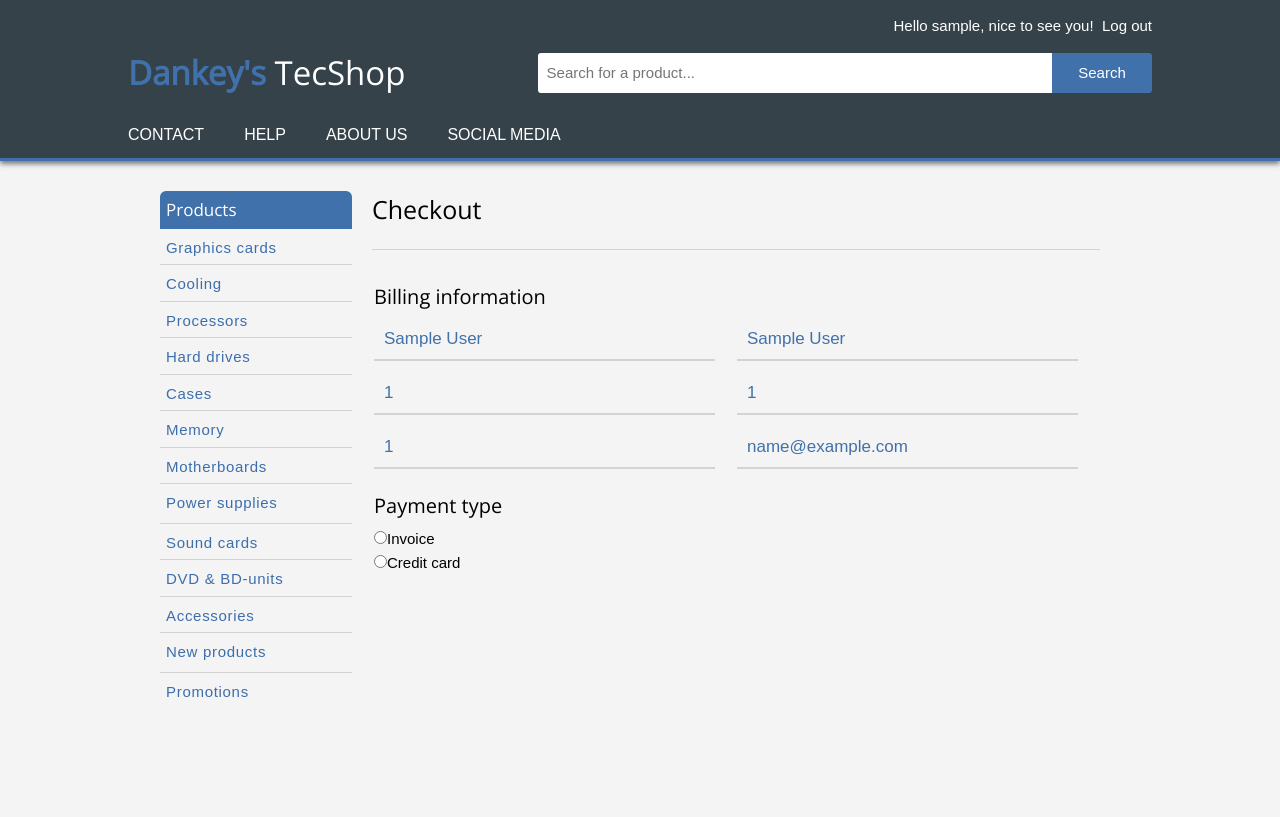
After one commit to seafewd/dankey, a PHP site: page /dankey/public/checkout.php in a window 1280 px wide. The commit adds this page. Shown: the top 817 px of the page. Run offline with PHP 8.4, Linux system fonts and the light colour scheme; the visitor is signed in with stand-in values (Sample User, id 1); some web fonts are replaced.

Commit message:
started checkout form

```diff
--- /dev/null
+++ b/css/checkout.css
@@ -0,0 +1,75 @@
+#checkout-form input[type="text"],
+#checkout-form input[type="password"],
+#checkout-form input[type="email"],
+#checkout-form input[type="tel"],
+#checkout-form input[type="date"] {
+    width: 100%;
+    margin: 10px 0;
+    background: none;
+    border: none;
+    font-size: 17px;
+    border-bottom: 2px solid;
+    border-color: lightgray;
+    padding-bottom: 10px;
+    text-indent: 10px;
+    box-sizing: border-box;
+    transition: 0.3s ease-in-out;
+    color: var(--main_blue_font-color);
+}
+
+#checkout-form input[type="submit"]{
+    width: 100%;
+    height: 45px;
+    margin: 20px 0 10px 0;
+    font-size: 18px;
+    text-align: center;
+    border: none;
+    display: inline-block;
+    background-color: #4171aa;
+    color: white;
+    border-radius: 3px;
+    letter-spacing: 1px;
+    transition: 0.3s ease-in-out;
+    cursor: pointer;
+}
+
+#checkout-form input[type="submit"]:hover{
+    background-color: #325784;
+}
+
+#checkout-form input:focus {
+    border-color: var(--main_blue_font-color);
+}
+
+#checkout-table {
+    border-collapse: separate;
+    display: table;
+    width: 100%;
+    margin: 20px 0;
+}
+
+#checkout-table th {
+    text-align: left;
+    font-size: 20px;
+    font-family: 'Open Sans', Roboto;
+    font-weight: normal;
+    padding-bottom: 5px;
+    padding-top: 10px;
+}
+
+#checkout-table tr {
+}
+
+
+#checkout-table td {
+    display: table-cell;
+    width: 45%;
+}
+
+#checkout-table td {
+    padding-right: 20px;
+}
+
+#checkout-table input[type="radio"] {
+
+}
--- a/php/scripts/redirect.php
+++ b/php/scripts/redirect.php
@@ -1,4 +1,5 @@
 <?php
+require_once ( __DIR__ . '/functions.php');
 $name = str_replace('+', ' ', $_GET['search_text']);
 $redirect = str_replace(' ', '_', $name);
 
@@ -9,7 +10,7 @@ $statement->bindParam(':name', $term);
 $statement->execute();
 
 while ($row = $statement->fetch()) {
-  header("Location: http://dankeytec.internet-box.ch/public/product_list.php?search_text=$redirect");
+  header("Location:" . ABS_URL . "/public/product_list.php?search_text=$redirect");
   exit;
 };
 ?>
--- /dev/null
+++ b/public/checkout.php
@@ -0,0 +1,80 @@
+<?php
+session_start();
+
+require_once ( __DIR__ . '/../config/head.php' );
+require_once ( ABS_FILE . '/php/includes/header.php' );
+require_once ( ABS_FILE . '/php/includes/article_main_outer.php' );
+
+?>
+<link rel="stylesheet" href="<?php rootDir(); ?>css/checkout.css">
+
+<h1>Checkout</h1>
+<div class="line_separator"></div>
+<form id="checkout-form" action="" method="post" accept-charset="UTF-8">
+    <table id="checkout-table">
+        <?php
+            if (isSet($_SESSION)) {
+                $username = $_SESSION["username"];
+                $firstname = $_SESSION["firstname"];
+                $lastname = $_SESSION["lastname"];
+                $city = $_SESSION["city"];
+                $email = $_SESSION["email"];
+                $phone = $_SESSION["phone"];
+                $birthday = $_SESSION["birthday"];
+                $language = $_SESSION["language"];
+                $sex = $_SESSION["sex"];
+                $address = $_SESSION["address"];
+
+                //Billing information
+                echo '
+                    <tr>
+                        <th>Billing information</th>
+                    </tr>
+                    <tr>
+                        <input type="hidden" name="submitted" id="submitted" value="1"/>
+                        <td><input type="text" placeholder="First name" name="firstname" id="firstname" maxlength="50" value="' . $firstname . '"/></td>
+                        <td><input type="text" placeholder="Last name" name="lastname" id="lastname" maxlength="50" value="' . $lastname . '"/></td>
+                    </tr>
+                    <tr>
+                        <td><input type="text" placeholder="Address" name="address" id="address" maxlength="50" value="' . $address . '"/></td>
+                        <td><input type="text" placeholder="City" name="city" id="city" maxlength="50" value="' . $city . '"/></td>
+                    </tr>
+                    <tr>
+                        <td><input type="tel" placeholder="Phone" name="phone" id="phone" maxlength="50" value="' . $phone . '"/></td>
+                        <td><input type="email" placeholder="E-mail" name="email" id="email" maxlength="50" value="' . $email . '"/></td>
+                    </tr>
+                ';
+            } else {
+                echo '
+                <tr>
+                    <input type="hidden" name="submitted" id="submitted" value="1"/>
+                    <td><input type="text" placeholder="First name" name="firstname" id="firstname" maxlength="50/></td>
+                    <td><input type="text" placeholder="Last name" name="lastname" id="lastname" maxlength="50"/></td>
+                </tr>
+                <tr>
+                    <td><input type="text" placeholder="Address" name="address" id="address" maxlength="50"/></td>
+                    <td><input type="text" placeholder="City" name="city" id="city" maxlength="50"/></td>
+                </tr>
+                <tr>
+                    <td><input type="tel" placeholder="Phone" name="phone" id="phone" maxlength="50"/></td>
+                    <td><input type="email" placeholder="E-mail" name="email" id="email" maxlength="50"/></td>
+                </tr>
+                ';
+            }
+        ?>
+
+        <!-- Payment information -->
+        <tr>
+            <th>Payment type</th>
+        </tr>
+        <tr>
+            <td><input type="radio" name="payment-type" value="invoice"/>Invoice</td>
+        </tr>
+        <tr>
+            <td><input type="radio" name="payment-type" value="credit-card"/>Credit card</td>
+        </tr>
+
+    </table>
+</form>
+
+<?php require_once ( ABS_FILE . '/php/includes/header.php' ); ?>
```
